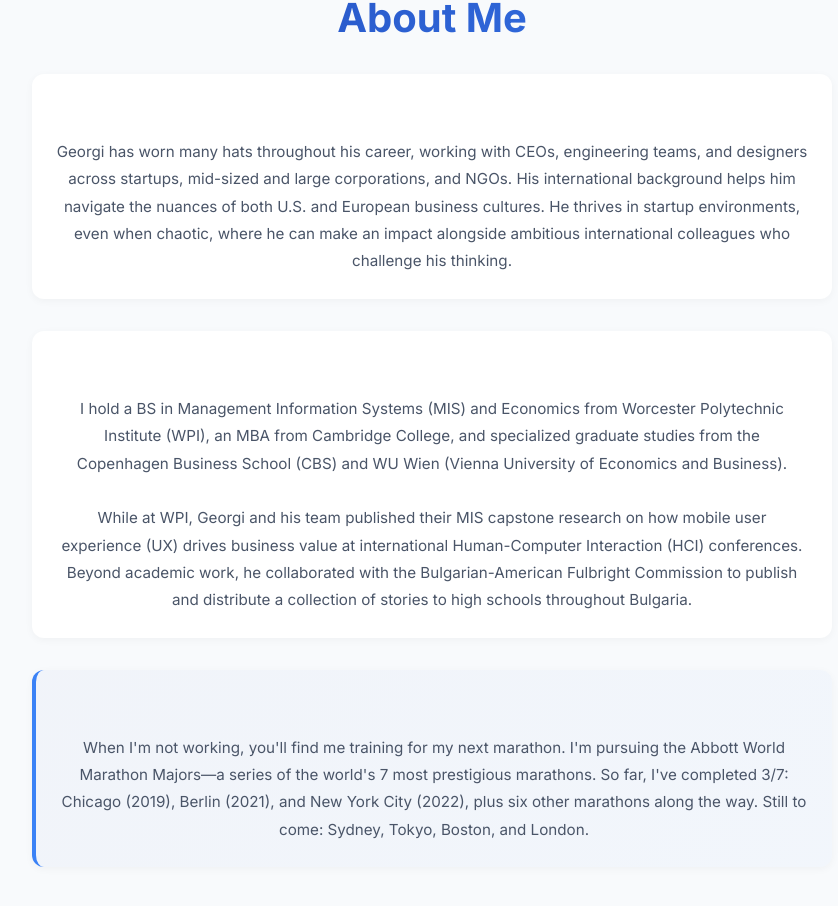
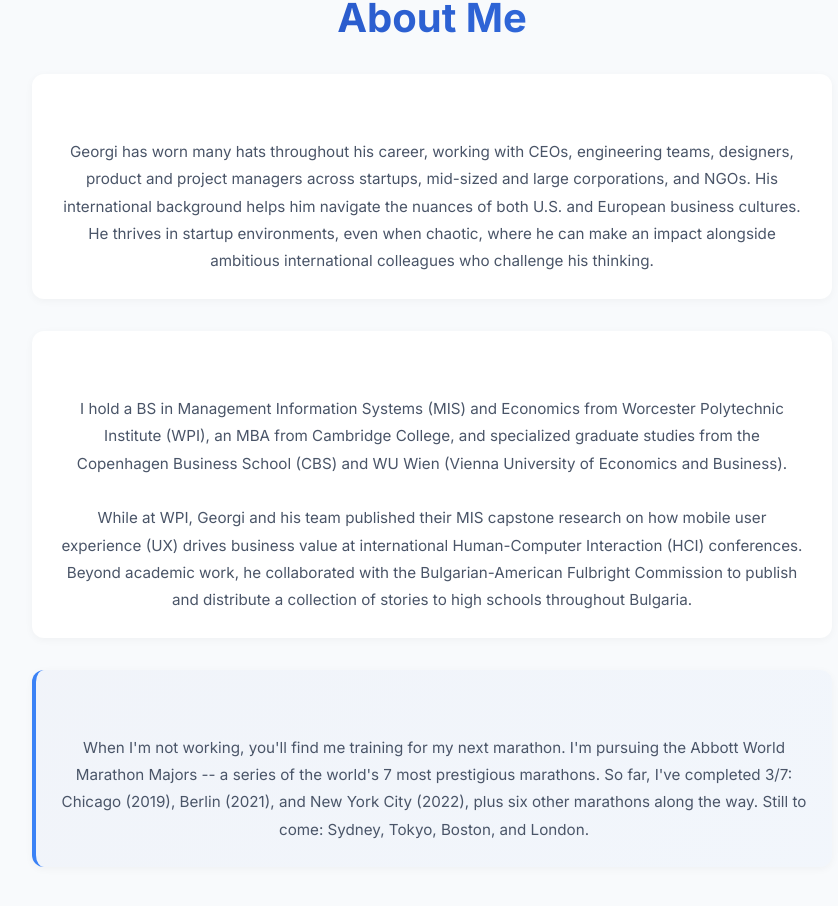
Before and after one commit to georgikdz/my-portfolio, a Next.js app: page / in a window 1280 px wide. Shown: the part 934-1840 px from the top of the page, without its empty margins (208-1046 px from the left). Built offline with nearby package versions, Linux system fonts and the light colour scheme.

Commit message:
Update About Me section for clarity and detail

```diff
--- a/pages/index.js
+++ b/pages/index.js
@@ -51,7 +51,7 @@
             <div className="about-content">
               <div className="about-item">
                 <p className="about-text">
-  Georgi has worn many hats throughout his career, working with CEOs, engineering teams, and designers across startups, mid-sized and large corporations, and NGOs. His international background helps him navigate the nuances of both U.S. and European business cultures. He thrives in startup environments, even when chaotic, where he can make an impact alongside ambitious international colleagues who challenge his thinking.
+  Georgi has worn many hats throughout his career, working with CEOs, engineering teams, designers, product and project managers across startups, mid-sized and large corporations, and NGOs. His international background helps him navigate the nuances of both U.S. and European business cultures. He thrives in startup environments, even when chaotic, where he can make an impact alongside ambitious international colleagues who challenge his thinking.
     </p>
               </div>
               <div className="about-item">
@@ -63,7 +63,7 @@
               </div>
               <div className="about-item about-item-highlight">
                 <p className="about-text">
-When I'm not working, you'll find me training for my next marathon. I'm pursuing the Abbott World Marathon Majors—a series of the world's 7 most prestigious marathons. So far, I've completed 3/7: Chicago (2019), Berlin (2021), and New York City (2022), plus six other marathons along the way. Still to come: Sydney, Tokyo, Boston, and London.
+When I'm not working, you'll find me training for my next marathon. I'm pursuing the Abbott World Marathon Majors -- a series of the world's 7 most prestigious marathons. So far, I've completed 3/7: Chicago (2019), Berlin (2021), and New York City (2022), plus six other marathons along the way. Still to come: Sydney, Tokyo, Boston, and London.
                 </p>
               </div>
             </div>
```
